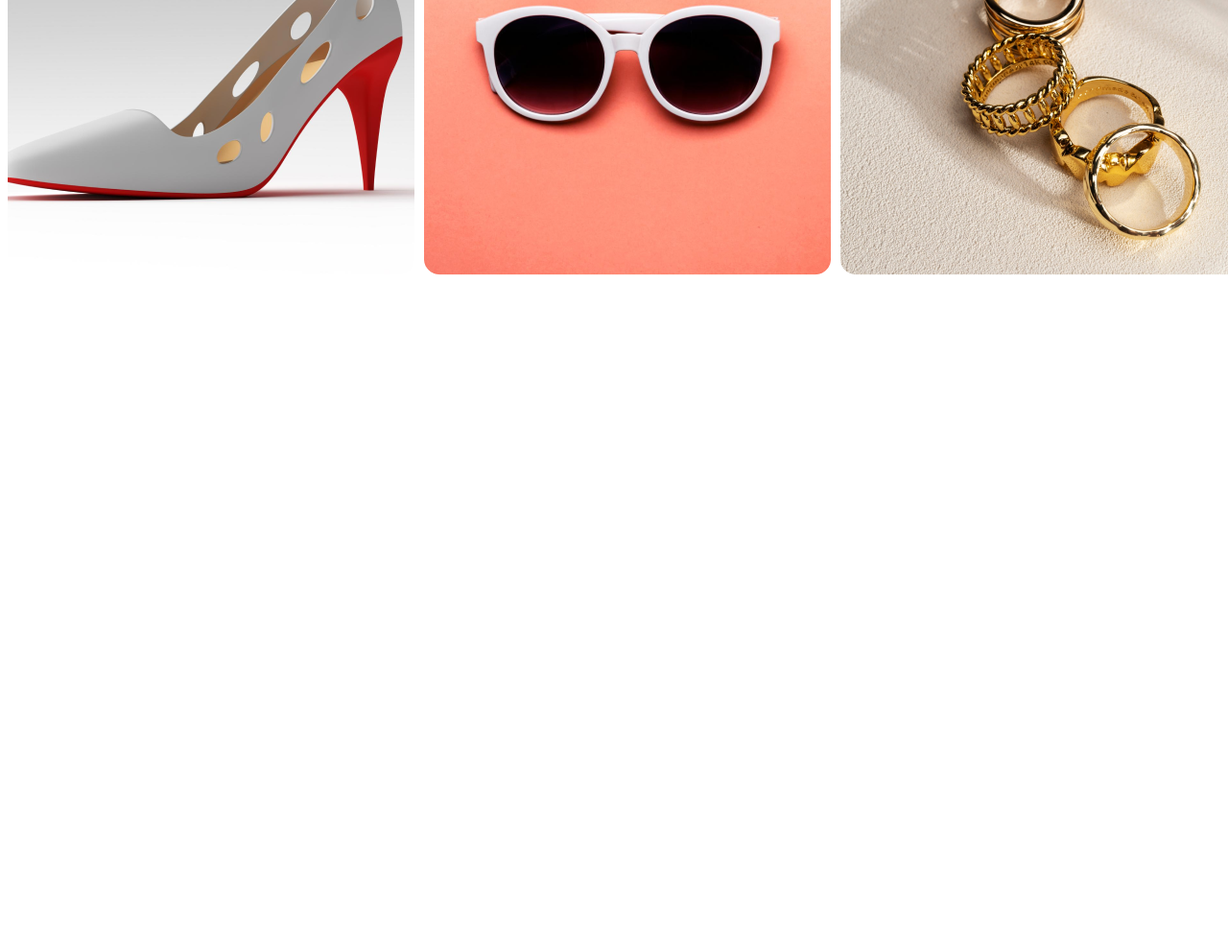
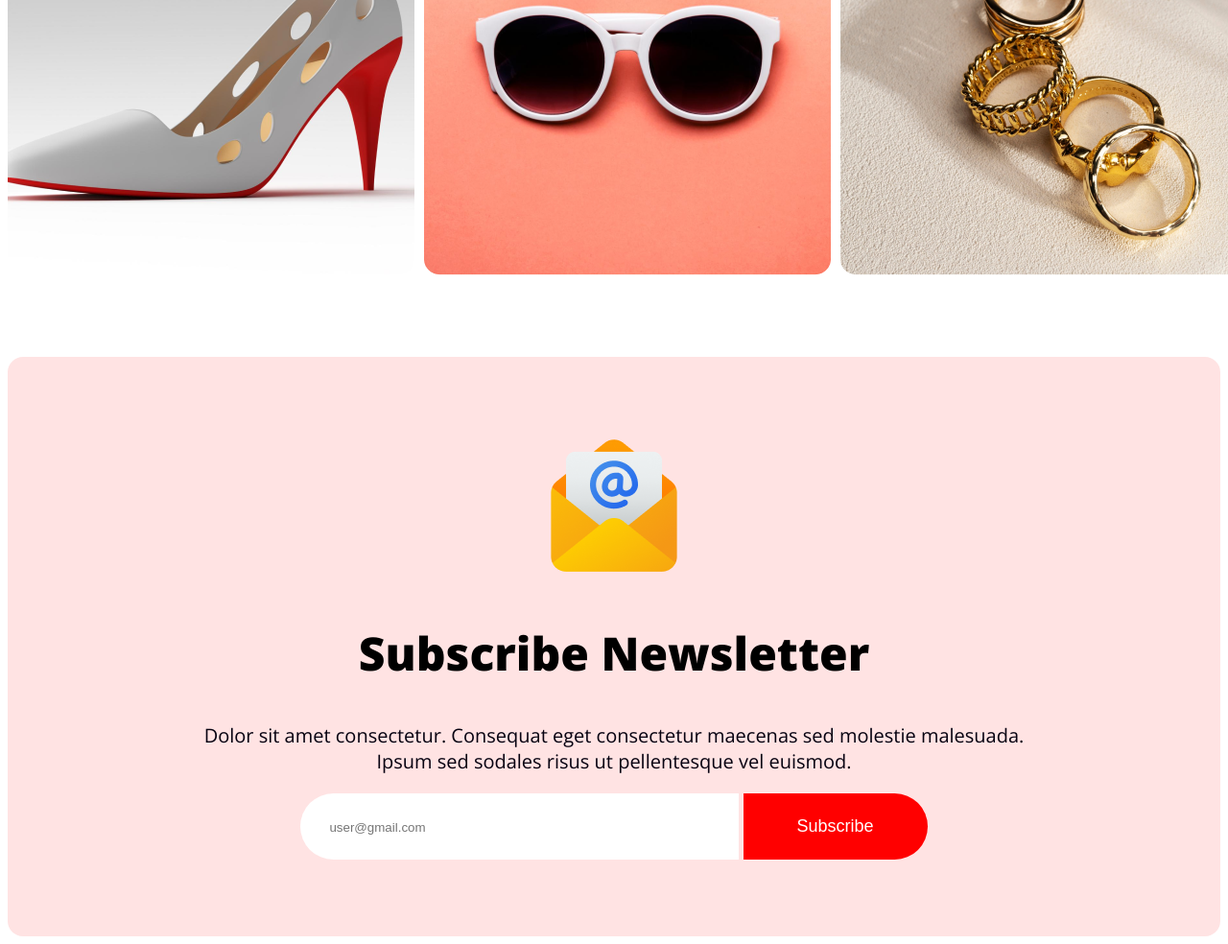
Before and after one commit to SheikhSalman-koli/new-year-repo, a plain HTML site: page index.html in a window 1280 px wide. Shown: the part 5094-6078 px from the top of the page at 96% size. Before the commit the page ends 5394 px from the top, so only its background shows below. Drawn offline with nearby package versions, Linux system fonts and the light colour scheme.

Commit message:
one moreß

```diff
--- a/index.html
+++ b/index.html
@@ -101,6 +101,14 @@
     <div class="child"><img src="images/Rectangle 8.png" alt=""></div>
 </div>
  </section>
+ <!--eight-->
+ <section class="eight">
+    <img src="images/Group 61.png" alt="">
+    <h1>Subscribe Newsletter</h1>
+    <p class="all-p">Dolor sit amet consectetur. Consequat eget consectetur maecenas sed molestie malesuada. <br> Ipsum sed sodales risus ut pellentesque vel euismod. </p>
+    <input type="email" placeholder="user@gmail.com">
+    <input type="submit" value="Subscribe">
+ </section>
     </main>
 
 
--- a/styles/style.css
+++ b/styles/style.css
@@ -218,3 +218,33 @@ main{
     color: #070211;
     margin-bottom: 48px;
 }
+
+
+/* eight */
+.eight{
+    background-color: rgb(255, 227, 227);
+    margin-top: 80px;
+    border-radius: 16px;
+    padding: 80px 0;
+    text-align: center;
+}
+.eight h1{
+    font-size: 48px;
+    font-weight: 900;
+}
+input[type="email"]{
+    padding: 28px 250px 26px 30px;
+    border-style: none;
+    border-radius: 50px 0 0 50px;
+}
+input[type="submit"]{
+    padding: 24px 56px;
+    border-style: none;
+    background-color: #FF0000;
+    border-radius: 0 50px 50px 0;
+}
+input[value="Subscribe"]{
+    color: #FFFFFF;
+    font-size: 18px;
+    font-weight: 500;
+}
```
